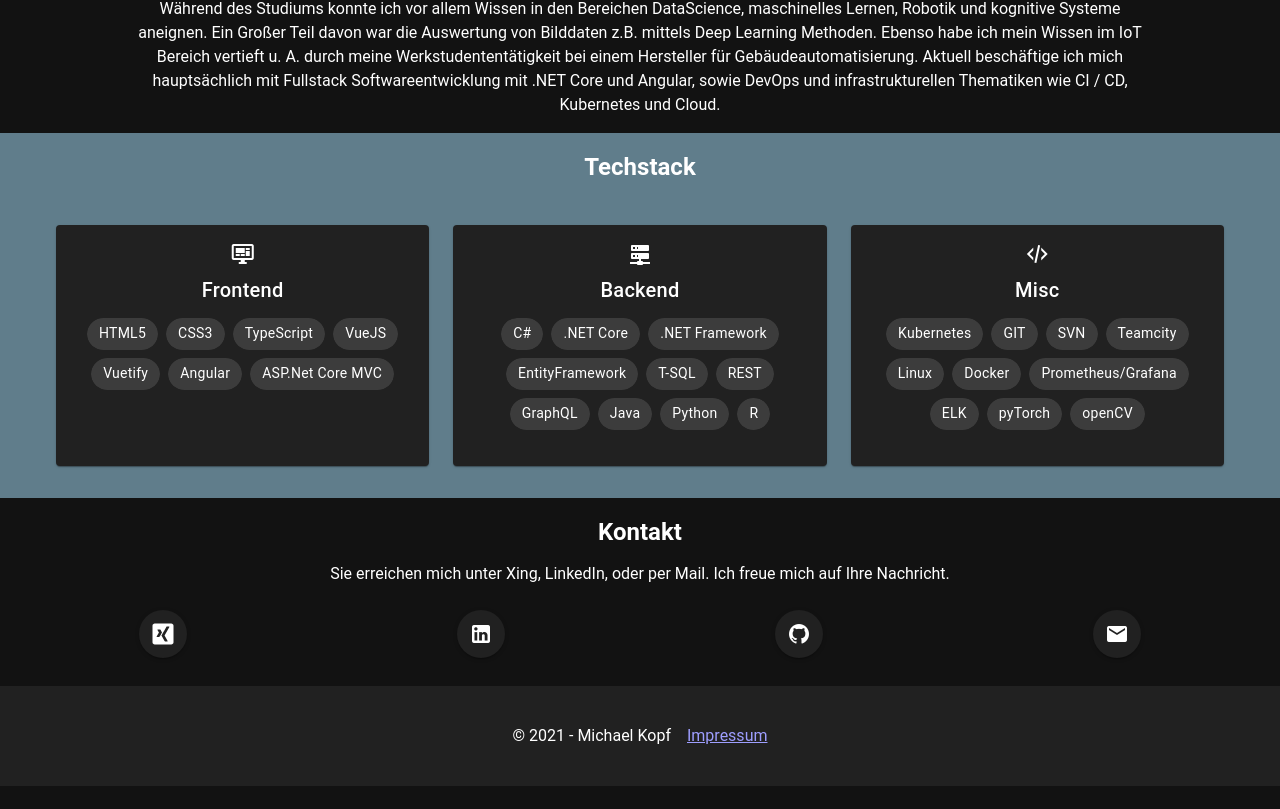
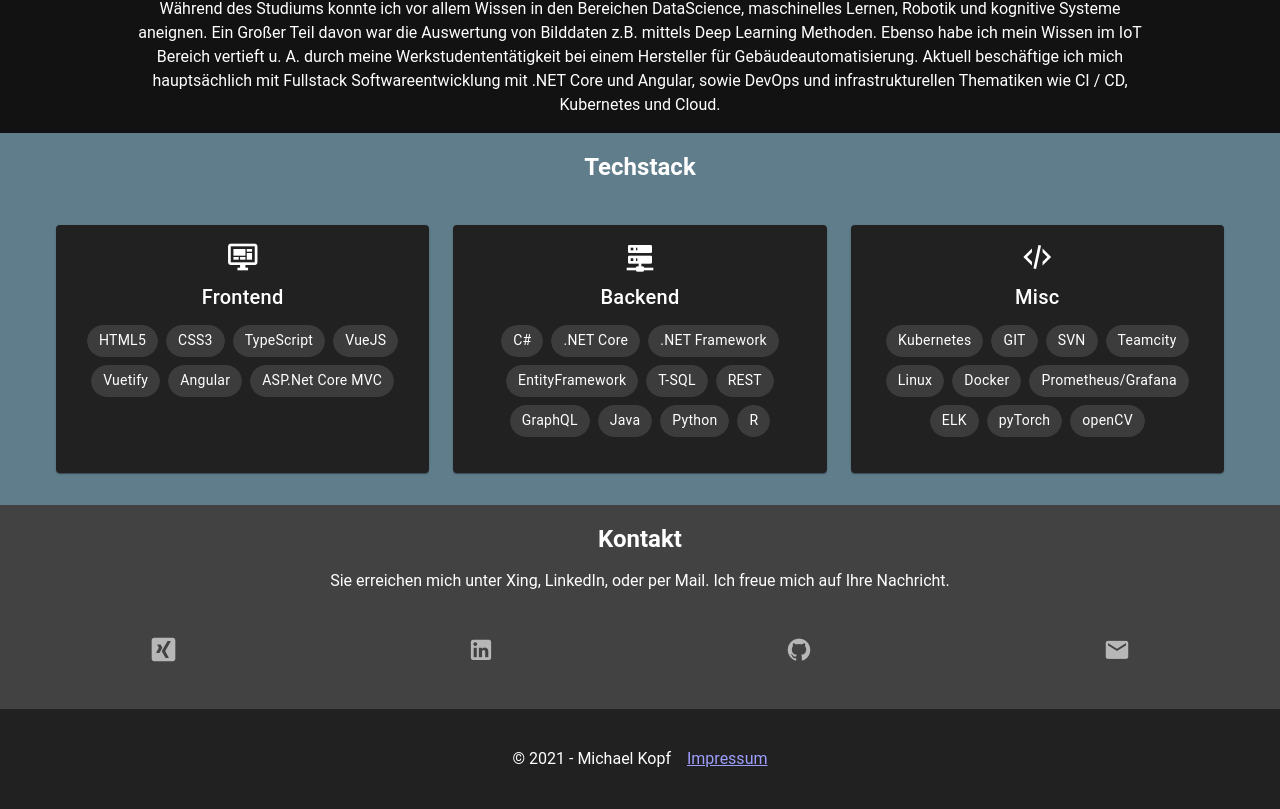
Before and after one commit to Michriko/kopf_codes, a Vue app: page /#/ in a window 1280 px wide. Shown: the part 1087-1896 px from the top of the page. Before the commit the page ends 1873 px from the top, so only its background shows below. Built offline with nearby package versions, Linux system fonts and the light colour scheme.

Commit message:
fix(contact): use secondary color for background

```diff
--- a/src/components/contact.vue
+++ b/src/components/contact.vue
@@ -1,5 +1,5 @@
 <template>
-  <v-container class="secondary text-center" fluid>
+  <v-container class="bg-secondary text-center" fluid>
     <h2>Kontakt</h2>
     <p class="py-3">
       Sie erreichen mich unter Xing, LinkedIn, oder per Mail. Ich freue mich auf
@@ -10,8 +10,9 @@
         <v-btn
           :href="contactType.url"
           :icon="contactType.icon"
+          size="x-large"
           target="_blank"
-          x-large
+          variant="plain"
           v-on:click="onButtonClick(contactType)"
         >
         </v-btn>
--- a/src/components/tech/techCard.vue
+++ b/src/components/tech/techCard.vue
@@ -1,6 +1,6 @@
 <template>
   <v-card class="py-4 h-100">
-    <v-icon x-large>{{ props.icon }}</v-icon>
+    <v-icon size="x-large">{{ props.icon }}</v-icon>
     <v-card-title class="block text-center">{{ title }}</v-card-title>
     <v-card-text>
       <v-chip v-for="(item, index) in description" :key="index" class="ma-1">
```
